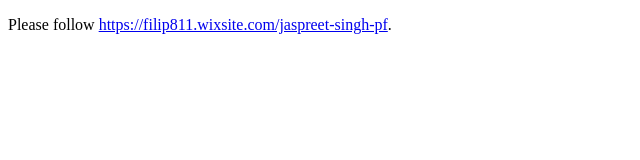
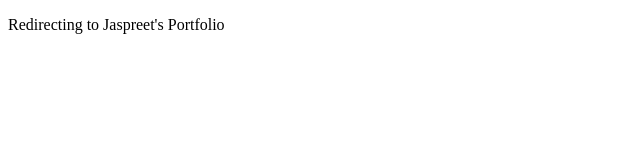
Before and after one commit to JaspreetWhiteHat/JaspreetWhiteHat.github.io, a plain HTML site: page index.html in a window 1280 px wide. Shown: the whole page, without its empty margins (0-640 px from the left). Drawn offline with Linux system fonts and the light colour scheme.

Commit message:
Update index.html

```diff
--- a/index.html
+++ b/index.html
@@ -1,9 +1,10 @@
 <!DOCTYPE html>
 <html>
-  <head>
-    <meta http-equiv="refresh" content="7; url='https://www.w3docs.com'" />
-  </head>
-  <body>
-    <p>Please follow <a href="https://www.w3docs.com">https://filip811.wixsite.com/jaspreet-singh-pf</a>.</p>
-  </body>
+   <head>
+      <title>HTML Meta Tag</title>
+      <meta http-equiv = "refresh" content = "2; url = https://filip811.wixsite.com/jaspreet-singh-pf" />
+   </head>
+   <body>
+      <p>Redirecting to Jaspreet's Portfolio</p>
+   </body>
 </html>
```
